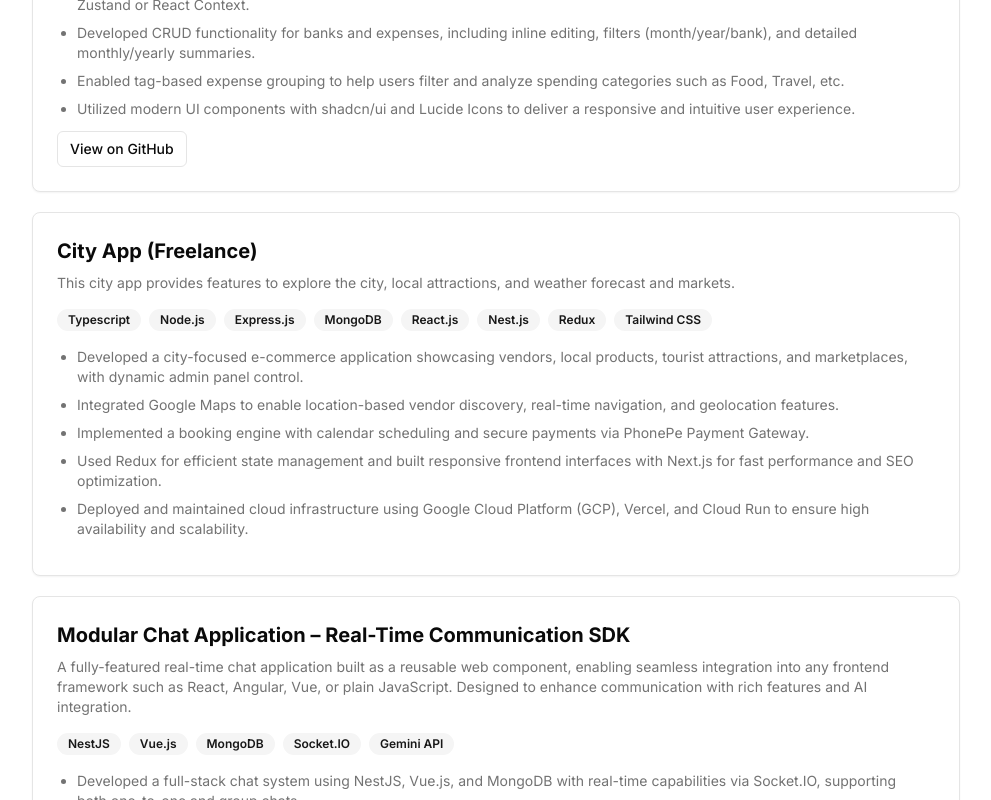
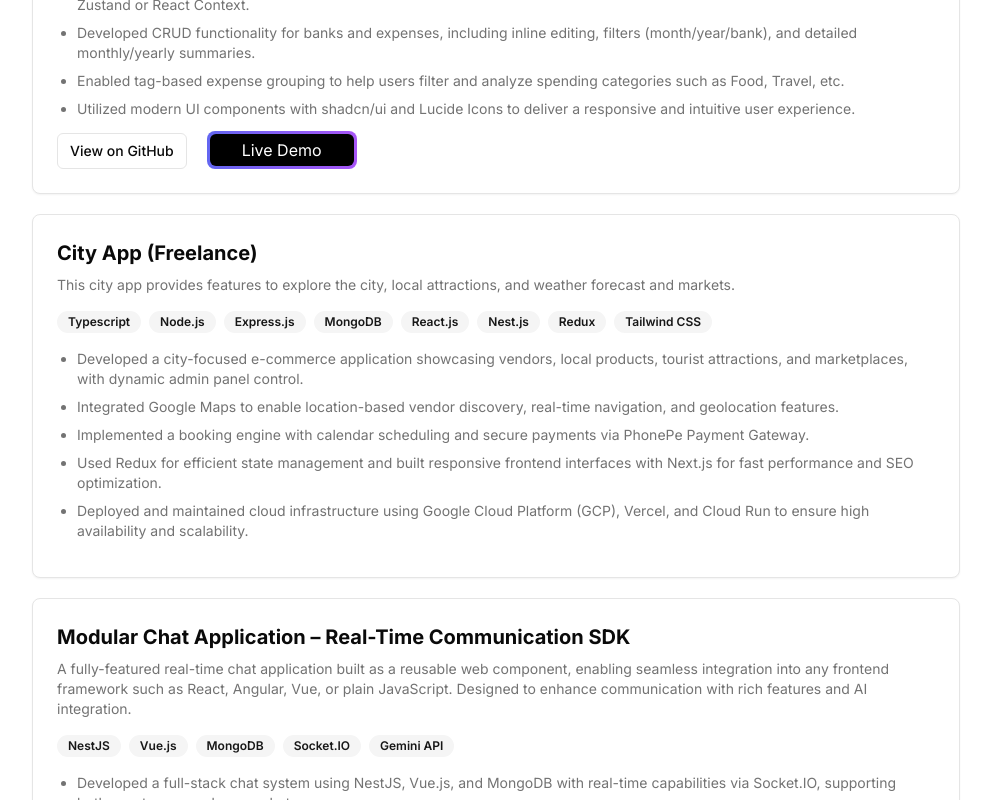
Before and after one commit to monstermahi982/portfolio, a Next.js app: page / in a window 1280 px wide. Shown: the part 2960-3760 px from the top of the page, without its empty margins (144-1135 px from the left). Built offline with nearby package versions, Linux system fonts and the light colour scheme.

Commit message:
Added live demo button

```diff
--- a/app/page.tsx
+++ b/app/page.tsx
@@ -1,7 +1,9 @@
+"use client";
 import { Github, Linkedin, Mail, Phone } from "lucide-react";
 import { Button } from "@/components/ui/button";
 import { Card, CardContent } from "@/components/ui/card";
 import { Badge } from "@/components/ui/badge";
+import { motion, AnimatePresence } from "framer-motion";
 import { Avatar, AvatarFallback, AvatarImage } from "@/components/ui/avatar";
 import {
   AnimatedSection,
@@ -92,6 +94,7 @@
     description:
       "A full-stack expense tracker built with Next.js (Pages Router), MongoDB, and Tailwind CSS. It allows users to manage their expenses, banks, and categorize spending with tags.",
     link: "https://github.com/monstermahi982/expense-tracker",
+    projectLink: "https://expense.maheshgaikwad.site/",
     work: [
       "Built a full-stack expense tracking platform using Next.js (Pages Router), MongoDB Atlas, and Tailwind CSS, allowing users to manage expenses, banks, and categorize spending with tags.",
       "Implemented secure authentication with JWT for user login and route protection, and managed global auth state using Zustand or React Context.",
@@ -321,6 +324,7 @@
                         <li key={index}>{item}</li>
                       ))}
                     </ul>
+                    <div className="flex gap-5">
                       {project.link && (
                         <div className="mt-auto">
                           <Button variant="outline" asChild size="sm">
@@ -334,6 +338,23 @@
                           </Button>
                         </div>
                       )}
+                      {project.projectLink && (
+                        <div className="mt-auto">
+                          <button className="p-[3px] relative">
+                            <div className="absolute inset-0 bg-gradient-to-r from-indigo-500 to-purple-500 rounded-lg" />
+                            <div className="px-8 py-1  bg-black rounded-[6px]  relative group transition duration-200 text-white hover:bg-transparent">
+                              <a
+                                href={project.projectLink}
+                                target="_blank"
+                                rel="noopener noreferrer"
+                              >
+                                Live Demo
+                              </a>
+                            </div>
+                          </button>
+                        </div>
+                      )}
+                    </div>
                   </CardContent>
                 </Card>
               </AnimatedProjectCard>
```
Lines whose indentation alone changed are shown as unchanged.
